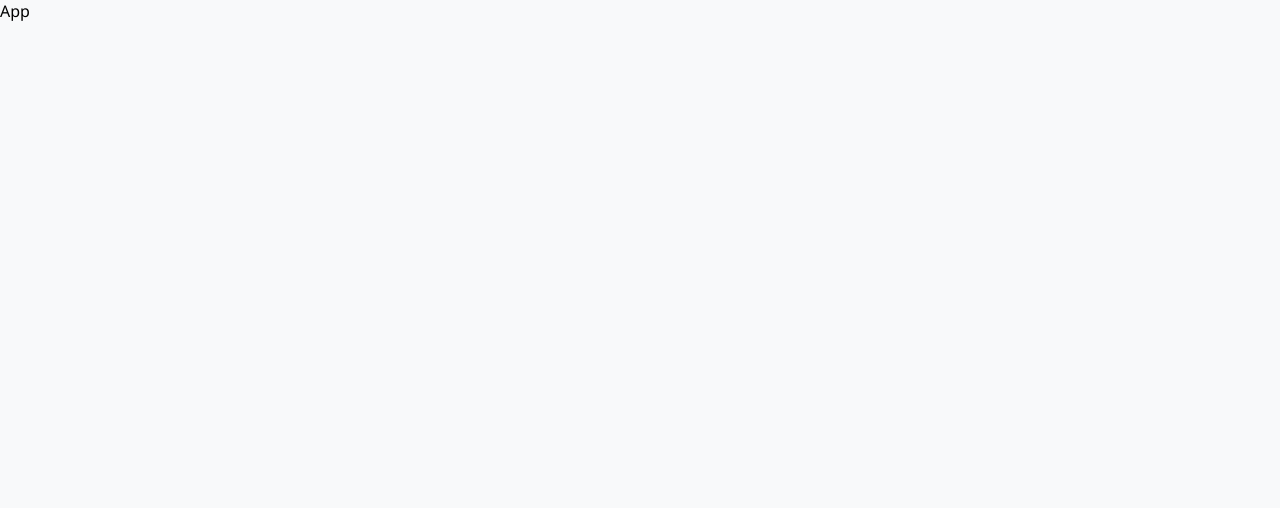
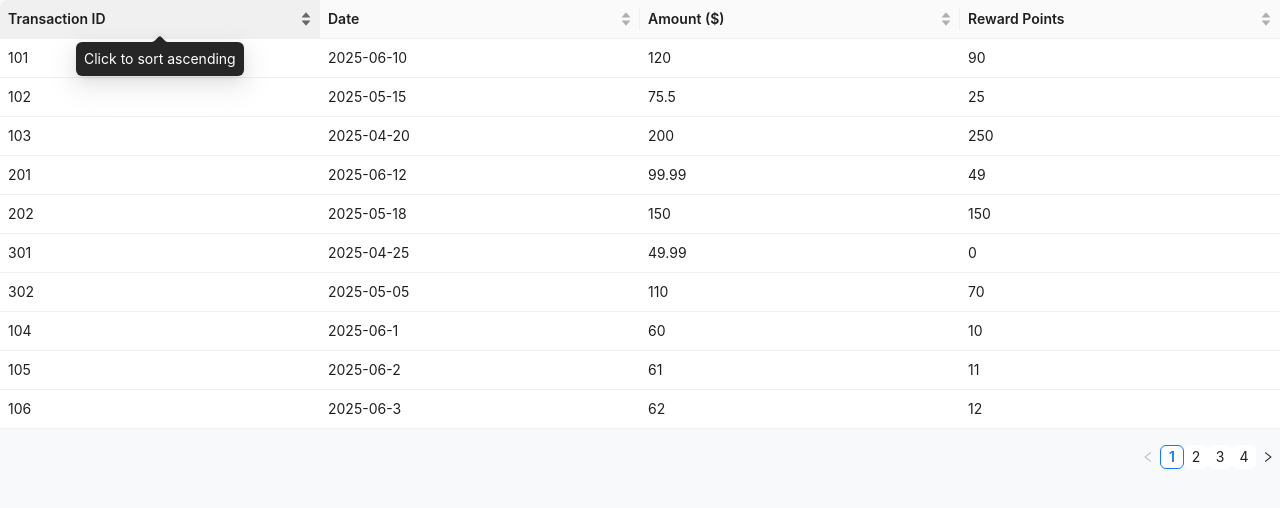
Before and after one commit to Sanith-Garipally/react_code_assignment, a React (Vite) app: page / in a window 1280 px wide. Shown: the top 508 px of the page. Built offline with nearby package versions, Linux system fonts and the light colour scheme.

Commit message:
Add: Transactions Bindings

```diff
--- a/src/App.jsx
+++ b/src/App.jsx
@@ -1,13 +1,81 @@
-import React from 'react'
-import { GlobalStyle } from './styles/globalStyles'
+import { useEffect, useState } from 'react';
+import { message, Table } from 'antd';
+import { GlobalStyle } from './styles/globalStyles';
+import { fetchTransactions } from './api/fetchData';
+
+const columns = [
+  {
+    title: 'Transaction ID',
+    dataIndex: 'transactionId',
+    key: 'transactionId',
+    ellipsis: true,
+    sorter: (a, b) => a.transactionId - b.transactionId,
+  },
+  {
+    title: 'Date',
+    dataIndex: 'date',
+    key: 'date',
+    ellipsis: true,
+    sorter: (a, b) => new Date(a.date) - new Date(b.date),
+  },
+  {
+    title: 'Amount ($)',
+    dataIndex: 'amount',
+    key: 'amount',
+    ellipsis: true,
+    sorter: (a, b) => a.amount - b.amount,
+  },
+  {
+    title: 'Reward Points',
+    dataIndex: 'points',
+    key: 'points',
+    ellipsis: true,
+    sorter: (a, b) => a.points - b.points,
+    render: (_, record) => {
+      let points = 0;
+      const { amount } = record;
+      if (amount > 100) {
+        points += 2 * (amount - 100) + 50; // 2 points over $100, plus 1 point for $50-$100
+      } else if (amount > 50) {
+        points += amount - 50;
+      }
+      return Math.floor(points);
+    },
+  },
+];
 
 const App = () => {
+  const [transactions, setTransactions] = useState([]);
+  const [transactionsLoader, setTransactionsLoader] = useState([]);
+
+  const getTransactions = async () => {
+    try {
+      setTransactionsLoader(true);
+      const res = await fetchTransactions();
+      setTransactions(res);
+    } catch (error) {
+      message.error(error.message || "Something went wrong while fetching transactions!")
+    } finally {
+      setTransactionsLoader(false);
+    }
+  };
+
+  useEffect(() => {
+    getTransactions();
+  }, []);
+
   return (
     <>
       <GlobalStyle />
-      App
+      <Table
+        columns={columns}
+        dataSource={transactions}
+        rowKey={(obj) => obj.transactionId}
+        size='small'
+        loading={transactionsLoader}
+      />
     </>
-  )
-}
+  );
+};
 
-export default App
+export default App;
--- a/src/api/fetchData.js
+++ b/src/api/fetchData.js
@@ -1,10 +1,9 @@
-// Simulate an async API call
 export const fetchTransactions = () =>
   new Promise((resolve, reject) => {
     setTimeout(() => {
-      // Simulate error randomly
-    //   if (Math.random() < 0.1)
-    //     return reject(new Error('Failed to fetch transactions'));
+      //   Simulate error randomly
+
+    //   reject(new Error('Failed to fetch transactions'));
       resolve([
         // customerId, transactionId, amount, date (YYYY-MM-DD)
         { customerId: 1, transactionId: 101, amount: 120, date: '2025-06-10' },
@@ -32,5 +31,5 @@ export const fetchTransactions = () =>
           date: `2025-06-${(i % 28) + 1}`,
         })),
       ]);
-    }, 1000);
+    }, 2000);
   });
```
Also changed, not shown: package.json (+5 -4 lines), 1 other file (tests, documents, lock files or other folders).
